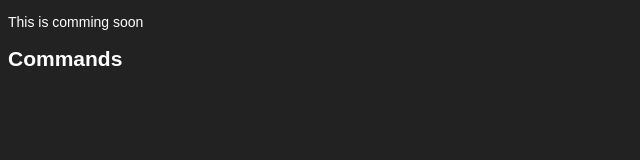
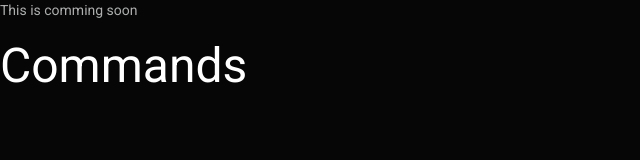
Before and after one commit to insberr/SpiderBot-Code-old, a website: page docs/index.html in a window 1280 px wide. Shown: the whole page, without its empty margins (0-640 px from the left). Drawn offline with Linux system fonts and the light colour scheme.

Commit message:
Update index.html

```diff
--- a/docs/index.html
+++ b/docs/index.html
@@ -2,7 +2,8 @@
 <html>
   <head>
     <title>SpiderBot Docs</title>
-    <link rel="stylesheet" href="./style.css" type="text/css" />
+    <link rel="stylesheet" href="./bootstrap.css" type="text/css" />
+    <link rel="stylesheet" href="./bootstrap.min.css" type="text/css" />
   </head>
   <body>
     <p>This is comming soon</p>
```
